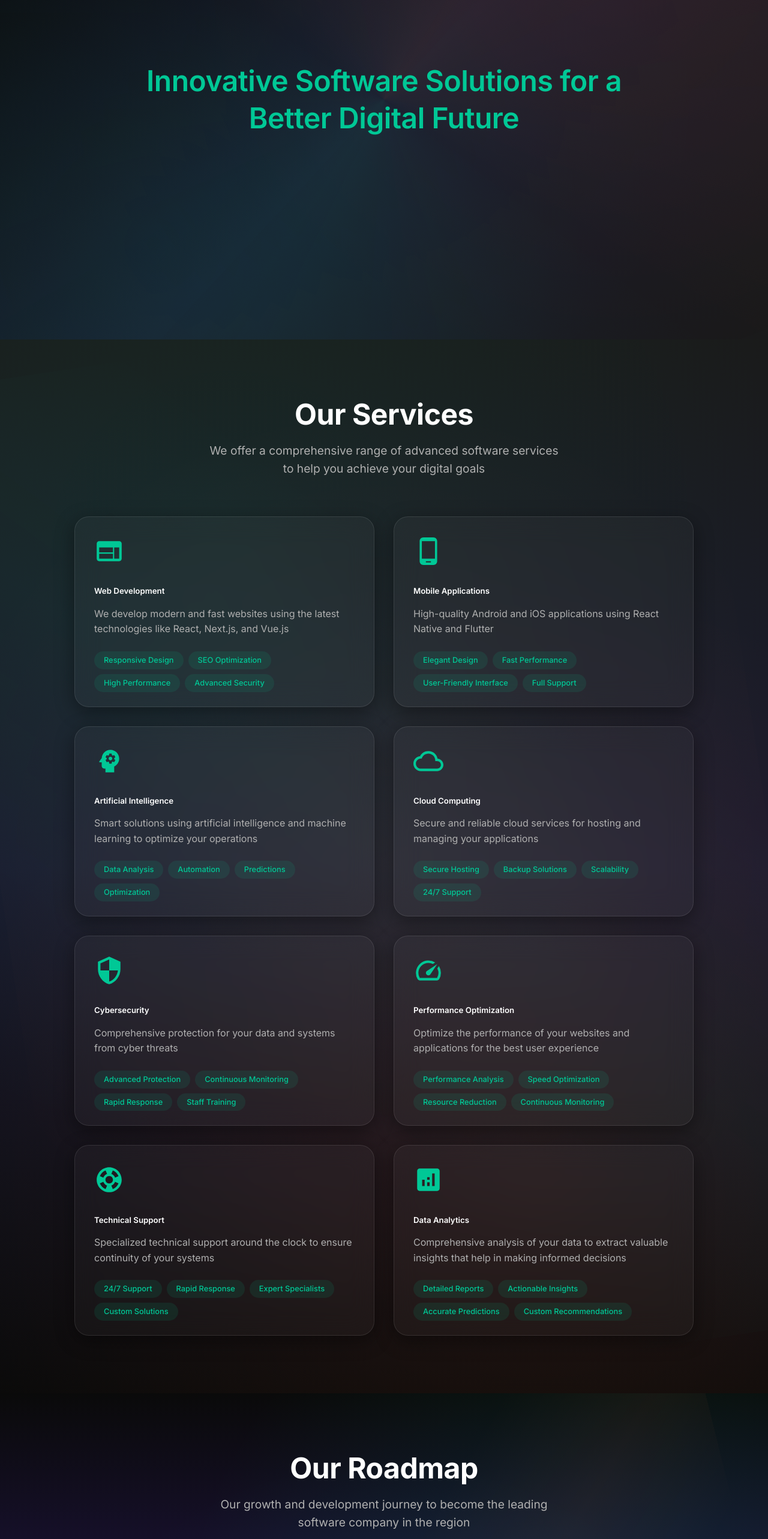
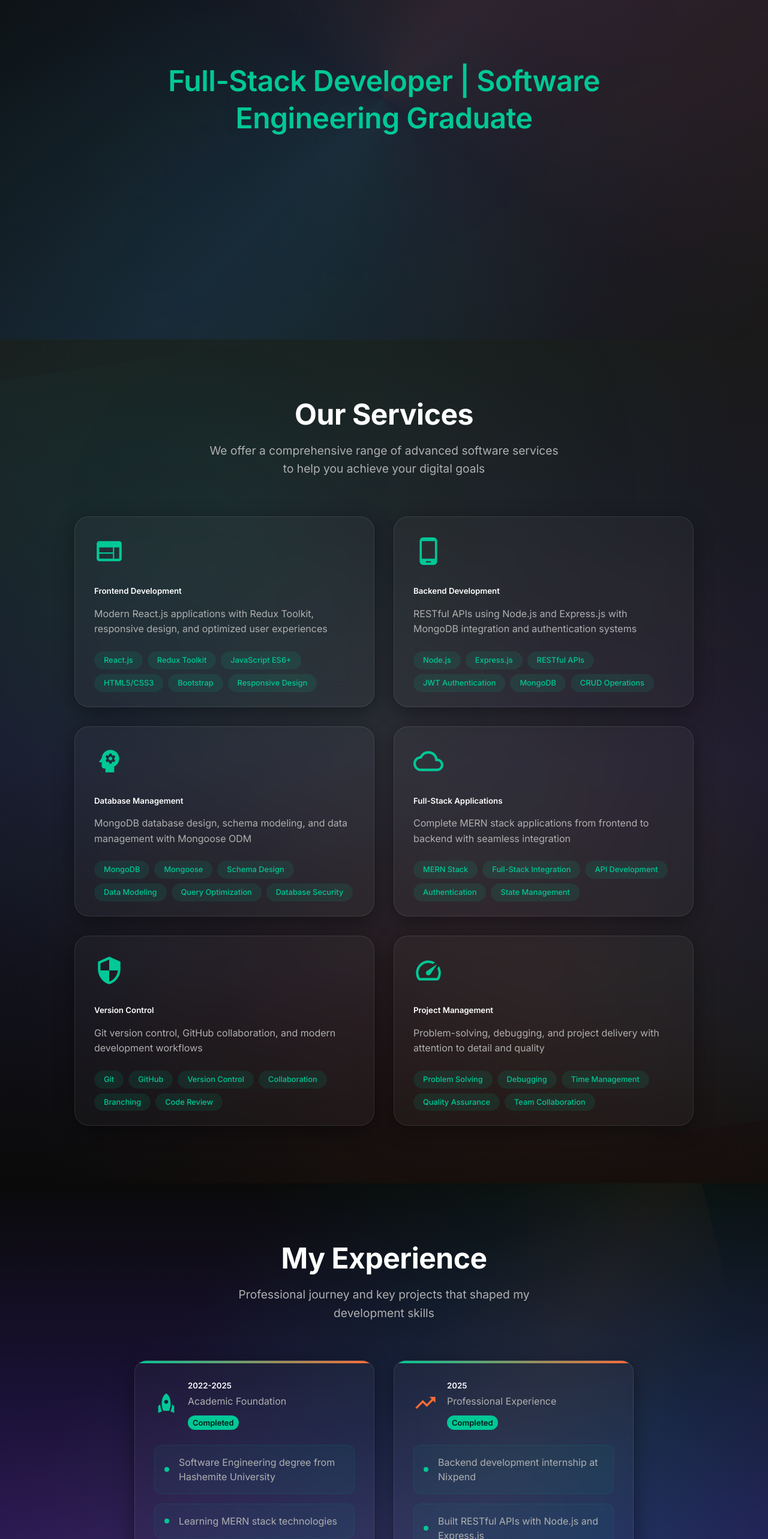
Before and after one commit to saifQunaiby1000/portfolio, a React (Vite) app in the folder frontend/my-react-app/: page / in a window 1280 px wide. Shown: the part 234-2800 px from the top of the page at 60% size. Built offline with nearby package versions, Linux system fonts and the light colour scheme.

Commit message:
feat: add job search website as second major project

```diff
--- a/frontend/my-react-app/src/components/RoadmapSection.jsx
+++ b/frontend/my-react-app/src/components/RoadmapSection.jsx
@@ -27,54 +27,54 @@ const RoadmapSection = () => {
   const phases = [
     {
       icon: <RocketIcon sx={{ fontSize: 40, color: colors.primary.main }} />,
-      title: 'Phase 1',
-      subtitle: 'Foundation & Early Growth',
+      title: '2022-2025',
+      subtitle: 'Academic Foundation',
       status: 'Completed',
       statusColor: 'success',
       items: [
-        'Launch of software company and team establishment',
-        'Development of initial projects and websites',
-        'Building a trusted client base',
-        'Developing effective work methodology'
+        'Software Engineering degree from Hashemite University',
+        'Learning MERN stack technologies',
+        'Building foundational programming skills',
+        'Understanding software development principles'
       ]
     },
     {
       icon: <TrendingUpIcon sx={{ fontSize: 40, color: colors.accent.main }} />,
-      title: 'Phase 2',
-      subtitle: 'Expansion & Diversification',
-      status: 'In Progress',
-      statusColor: 'warning',
+      title: '2025',
+      subtitle: 'Professional Experience',
+      status: 'Completed',
+      statusColor: 'success',
       items: [
-        'Launch of mobile application services',
-        'Development of AI solutions',
-        'Expansion of technical team',
-        'Creating advanced technical support system'
+        'Backend development internship at Nixpend',
+        'Built RESTful APIs with Node.js and Express.js',
+        'Integrated MongoDB with Mongoose for CRUD operations',
+        'Collaborated with development teams'
       ]
     },
     {
       icon: <PublicIcon sx={{ fontSize: 40, color: colors.primary.light }} />,
-      title: 'Phase 3',
-      subtitle: 'Regional Reach',
-      status: 'Planned',
-      statusColor: 'default',
+      title: '2025',
+      subtitle: 'Major Projects',
+      status: 'Completed',
+      statusColor: 'success',
       items: [
-        'Expansion in regional market',
-        'Strategic partnerships with major companies',
-        'Launch of programming education platform',
-        'Development of specialized software products'
+        'Developed full-stack MERN e-commerce platform',
+        'Built job search website with advanced filtering',
+        'Implemented React.js frontend with Redux Toolkit',
+        'Deployed live demos on Render platform'
       ]
     },
     {
       icon: <TrophyIcon sx={{ fontSize: 40, color: colors.primary.main }} />,
-      title: 'Phase 4',
-      subtitle: 'Leadership & Innovation',
-      status: 'Future',
+      title: 'Future',
+      subtitle: 'Career Growth',
+      status: 'Planned',
       statusColor: 'default',
       items: [
-        'Become the leading company in the region',
-        'Launch innovative technologies',
-        'Contribute to tech community development',
-        'Establish research and development center'
+        'Seeking Junior Full-Stack Developer position',
+        'Continue learning advanced technologies',
+        'Contribute to open-source projects',
+        'Build more complex applications'
       ]
     }
   ];
@@ -154,7 +154,7 @@ const RoadmapSection = () => {
                 mb: 2
               }}
             >
-              Our Roadmap
+              My Experience
             </Typography>
             <Typography
               variant="body1"
@@ -166,7 +166,7 @@ const RoadmapSection = () => {
                 lineHeight: 1.6
               }}
             >
-              Our growth and development journey to become the leading software company in the region
+              Professional journey and key projects that shaped my development skills
             </Typography>
           </Box>
         </motion.div>
--- a/frontend/my-react-app/src/data/companyData.js
+++ b/frontend/my-react-app/src/data/companyData.js
@@ -1,221 +1,185 @@
-// Company Data
+// Portfolio Data
 export const companyData = {
-  // Company Info
-  name: "Saif Company",
-  tagline: "Innovative Software Solutions for a Better Digital Future",
-  description: "We provide innovative and advanced software solutions to help you achieve your digital and business goals.",
+  // Personal Info
+  name: "Saif Mazen Qunaiby",
+  tagline: "Full-Stack Developer | Software Engineering Graduate",
+  description: "Passionate full-stack developer specializing in MERN stack development. Recent graduate with hands-on experience in building modern web applications and RESTful APIs.",
 
   // Contact Information
   contact: {
     email: "saifqunaiby1000@gmail.com",
-    phone: "+962 779 626 786",
-    whatsapp: "+962 779 626 786",
-    address: "Jordan"
+    phone: "+962 77 962 6786",
+    whatsapp: "+962 77 962 6786",
+    address: "Amman, Jordan"
   },
 
-  // Services
+  // Skills & Services
   services: [
     {
       id: 1,
       icon: "Web",
-      title: "Web Development",
-      description: "We develop modern and fast websites using the latest technologies like React, Next.js, and Vue.js",
-      features: ["Responsive Design", "SEO Optimization", "High Performance", "Advanced Security"]
+      title: "Frontend Development",
+      description: "Modern React.js applications with Redux Toolkit, responsive design, and optimized user experiences",
+      features: ["React.js", "Redux Toolkit", "JavaScript ES6+", "HTML5/CSS3", "Bootstrap", "Responsive Design"]
     },
     {
       id: 2,
       icon: "Mobile",
-      title: "Mobile Applications",
-      description: "High-quality Android and iOS applications using React Native and Flutter",
-      features: ["Elegant Design", "Fast Performance", "User-Friendly Interface", "Full Support"]
+      title: "Backend Development",
+      description: "RESTful APIs using Node.js and Express.js with MongoDB integration and authentication systems",
+      features: ["Node.js", "Express.js", "RESTful APIs", "JWT Authentication", "MongoDB", "CRUD Operations"]
     },
     {
       id: 3,
       icon: "AI",
-      title: "Artificial Intelligence",
-      description: "Smart solutions using artificial intelligence and machine learning to optimize your operations",
-      features: ["Data Analysis", "Automation", "Predictions", "Optimization"]
+      title: "Database Management",
+      description: "MongoDB database design, schema modeling, and data management with Mongoose ODM",
+      features: ["MongoDB", "Mongoose", "Schema Design", "Data Modeling", "Query Optimization", "Database Security"]
     },
     {
       id: 4,
       icon: "Cloud",
-      title: "Cloud Computing",
-      description: "Secure and reliable cloud services for hosting and managing your applications",
-      features: ["Secure Hosting", "Backup Solutions", "Scalability", "24/7 Support"]
+      title: "Full-Stack Applications",
+      description: "Complete MERN stack applications from frontend to backend with seamless integration",
+      features: ["MERN Stack", "Full-Stack Integration", "API Development", "Authentication", "State Management"]
     },
     {
       id: 5,
       icon: "Security",
-      title: "Cybersecurity",
-      description: "Comprehensive protection for your data and systems from cyber threats",
-      features: ["Advanced Protection", "Continuous Monitoring", "Rapid Response", "Staff Training"]
+      title: "Version Control",
+      description: "Git version control, GitHub collaboration, and modern development workflows",
+      features: ["Git", "GitHub", "Version Control", "Collaboration", "Branching", "Code Review"]
     },
     {
       id: 6,
       icon: "Performance",
-      title: "Performance Optimization",
-      description: "Optimize the performance of your websites and applications for the best user experience",
-      features: ["Performance Analysis", "Speed Optimization", "Resource Reduction", "Continuous Monitoring"]
-    },
-    {
-      id: 7,
-      icon: "Support",
-      title: "Technical Support",
-      description: "Specialized technical support around the clock to ensure continuity of your systems",
-      features: ["24/7 Support", "Rapid Response", "Expert Specialists", "Custom Solutions"]
-    },
-    {
-      id: 8,
-      icon: "Analytics",
-      title: "Data Analytics",
-      description: "Comprehensive analysis of your data to extract valuable insights that help in making informed decisions",
-      features: ["Detailed Reports", "Actionable Insights", "Accurate Predictions", "Custom Recommendations"]
+      title: "Project Management",
+      description: "Problem-solving, debugging, and project delivery with attention to detail and quality",
+      features: ["Problem Solving", "Debugging", "Time Management", "Quality Assurance", "Team Collaboration"]
     }
   ],
 
-  // Roadmap
+  // Experience Timeline
   roadmap: [
     {
       id: 1,
-      phase: "Phase 1",
-      title: "Foundation & Planning",
-      subtitle: "Building the foundation for success",
+      phase: "2025",
+      title: "Backend Intern - Nixpend",
+      subtitle: "Professional Development Experience",
       items: [
-        "Market research and analysis",
-        "Technology stack selection",
-        "Team building and training",
-        "Initial project planning"
+        "Developed RESTful APIs using Node.js and Express.js",
+        "Integrated MongoDB with Mongoose for CRUD operations",
+        "Collaborated with developers to debug and optimize performance",
+        "Gained hands-on experience in backend development"
       ]
     },
     {
       id: 2,
-      phase: "Phase 2",
-      title: "Development & Testing",
-      subtitle: "Creating innovative solutions",
+      phase: "2025",
+      title: "MERN E-Commerce Platform",
+      subtitle: "Full-Stack Project Development",
       items: [
-        "Software development",
-        "Quality assurance testing",
-        "Performance optimization",
-        "Security implementation"
+        "Developed complete e-commerce application using MERN stack",
+        "Implemented React.js frontend with Redux Toolkit and routing",
+        "Built authentication system with JWT and checkout workflow",
+        "Deployed live demo: https://proshop-1-tdcj.onrender.com"
       ]
     },
     {
       id: 3,
-      phase: "Phase 3",
-      title: "Launch & Growth",
-      subtitle: "Scaling and expanding",
+      phase: "2025",
+      title: "Software Engineering Graduate",
+      subtitle: "Academic Foundation",
       items: [
-        "Product launch",
-        "Marketing campaigns",
-        "Client acquisition",
-        "Continuous improvement"
+        "B.Sc. in Software Engineering from Hashemite University",
+        "Strong foundation in programming and software development",
+        "Understanding of modern development workflows and best practices",
+        "Ready to contribute as a Junior Full-Stack Developer"
       ]
     }
   ],
 
-  // Vision, Mission, Values
+  // Personal Vision & Goals
   vision: [
     {
       id: 1,
       icon: "Vision",
-      title: "Our Vision",
-      content: "To be the leading provider of innovative software solutions that transform businesses and create a better digital future for all."
+      title: "My Vision",
+      content: "To become a senior full-stack developer who creates innovative web applications that solve real-world problems and enhance user experiences."
     },
     {
       id: 2,
       icon: "Mission",
-      title: "Our Mission",
-      content: "We are committed to delivering high-quality, scalable, and innovative software solutions that help our clients achieve their goals and stay ahead of the competition."
+      title: "My Mission",
+      content: "Continuously learning and growing in the field of software development, delivering high-quality solutions while contributing to collaborative team environments."
     },
     {
       id: 3,
       icon: "Values",
-      title: "Our Values",
-      content: "Innovation, quality, integrity, and customer satisfaction are the core values that drive everything we do at Saif Company."
+      title: "My Values",
+      content: "Problem-solving, continuous learning, attention to detail, teamwork, and delivering quality work are the principles that guide my professional journey."
     }
   ],
 
-  // About Stats
+  // Personal Stats
   stats: [
     {
       id: 1,
       icon: "Code",
-      number: "50+",
-      label: "Projects Completed"
+      number: "3+",
+      label: "Years Learning",
+      description: "Software Engineering education and hands-on development experience"
     },
     {
       id: 2,
       icon: "People",
-      number: "25+",
-      label: "Happy Clients"
+      number: "1",
+      label: "Internship Completed",
+      description: "Backend development internship at Nixpend with real-world experience"
     },
     {
       id: 3,
       icon: "Awards",
-      number: "10+",
-      label: "Awards Won"
+      number: "2",
+      label: "Major Projects",
+      description: "E-commerce platform and job search website with live deployments"
     },
     {
       id: 4,
       icon: "Growth",
-      number: "99%",
-      label: "Client Satisfaction"
+      number: "100%",
+      label: "Dedication",
+      description: "Committed to continuous learning and professional growth"
     }
   ],
 
-  // Team Members
+  // Personal Info
   team: [
     {
       id: 1,
-      name: "Saif Qunaiby",
-      role: "CEO & Founder",
-      avatar: "SQ",
-      description: "Visionary leader with 10+ years of experience in software development and business strategy."
-    },
-    {
-      id: 2,
-      name: "Ahmed Al-Rashid",
-      role: "CTO",
-      avatar: "AR",
-      description: "Technology expert specializing in modern web technologies and cloud architecture."
-    },
-    {
-      id: 3,
-      name: "Fatima Al-Zahra",
-      role: "Lead Developer",
-      avatar: "FZ",
-      description: "Full-stack developer with expertise in React, Node.js, and mobile app development."
-    },
-    {
-      id: 4,
-      name: "Omar Hassan",
-      role: "UI/UX Designer",
-      avatar: "OH",
-      description: "Creative designer focused on creating beautiful and user-friendly digital experiences."
+      name: "Saif Mazen Qunaiby",
+      role: "Full-Stack Developer",
+      avatar: "SMQ",
+      description: "Software Engineering graduate specializing in MERN stack development with hands-on experience in building modern web applications."
     }
   ],
 
   // Social Links
   socialLinks: [
     {
-      name: "Facebook",
-      url: "https://facebook.com",
-      icon: "Facebook"
-    },
-    {
-      name: "Twitter",
-      url: "https://twitter.com",
-      icon: "Twitter"
+      name: "GitHub",
+      url: "https://github.com/saifQunaiby1000",
+      icon: "GitHub"
     },
     {
       name: "LinkedIn",
-      url: "https://linkedin.com",
+      url: "https://linkedin.com/in/saif-qunaiby",
       icon: "LinkedIn"
     },
     {
-      name: "Instagram",
-      url: "https://instagram.com",
-      icon: "Instagram"
+      name: "Email",
+      url: "mailto:saifqunaiby1000@gmail.com",
+      icon: "Email"
     }
   ]
 };
@@ -223,9 +187,9 @@ export const companyData = {
 // Navigation Items
 export const navigationItems = [
   { label: 'Home', href: '#home' },
-  { label: 'Services', href: '#services' },
-  { label: 'Roadmap', href: '#roadmap' },
-  { label: 'Vision', href: '#vision' },
+  { label: 'Skills', href: '#services' },
+  { label: 'Experience', href: '#roadmap' },
+  { label: 'Goals', href: '#vision' },
   { label: 'About', href: '#about' }
 ];
 
```
